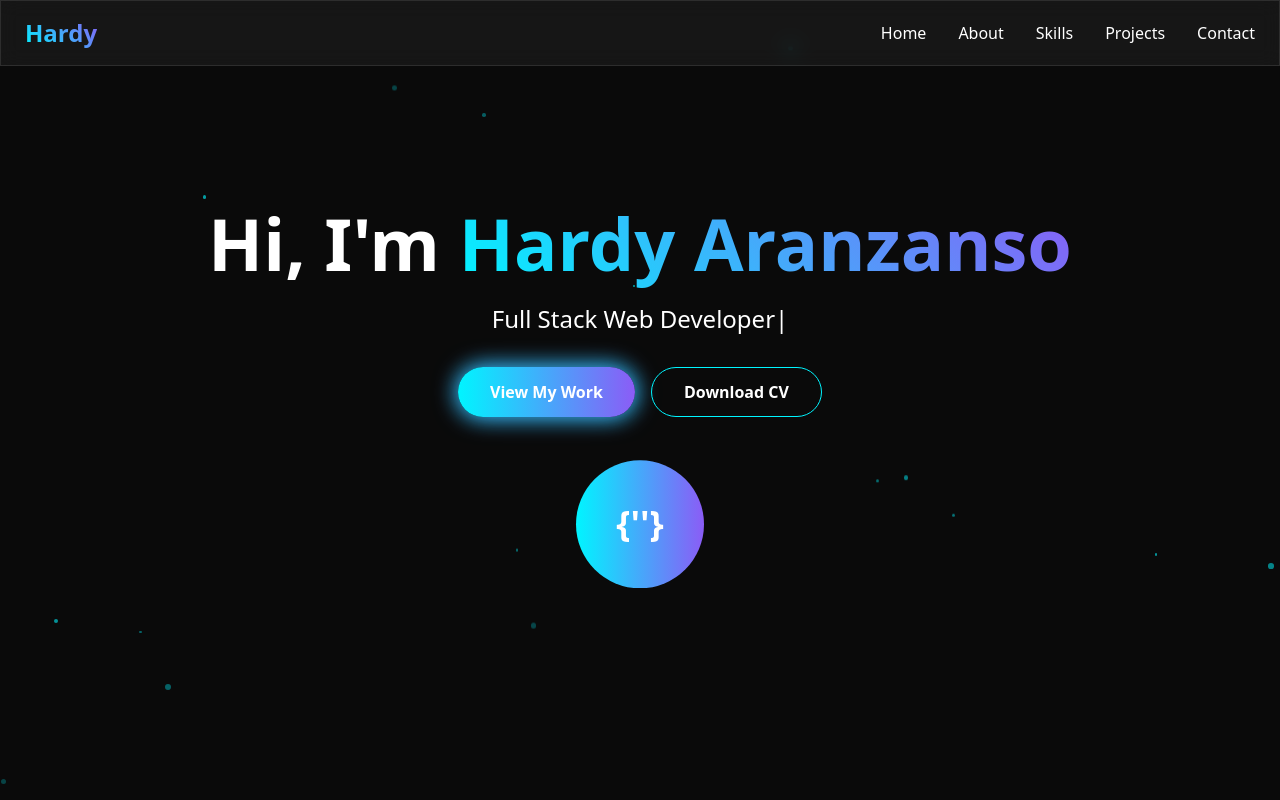
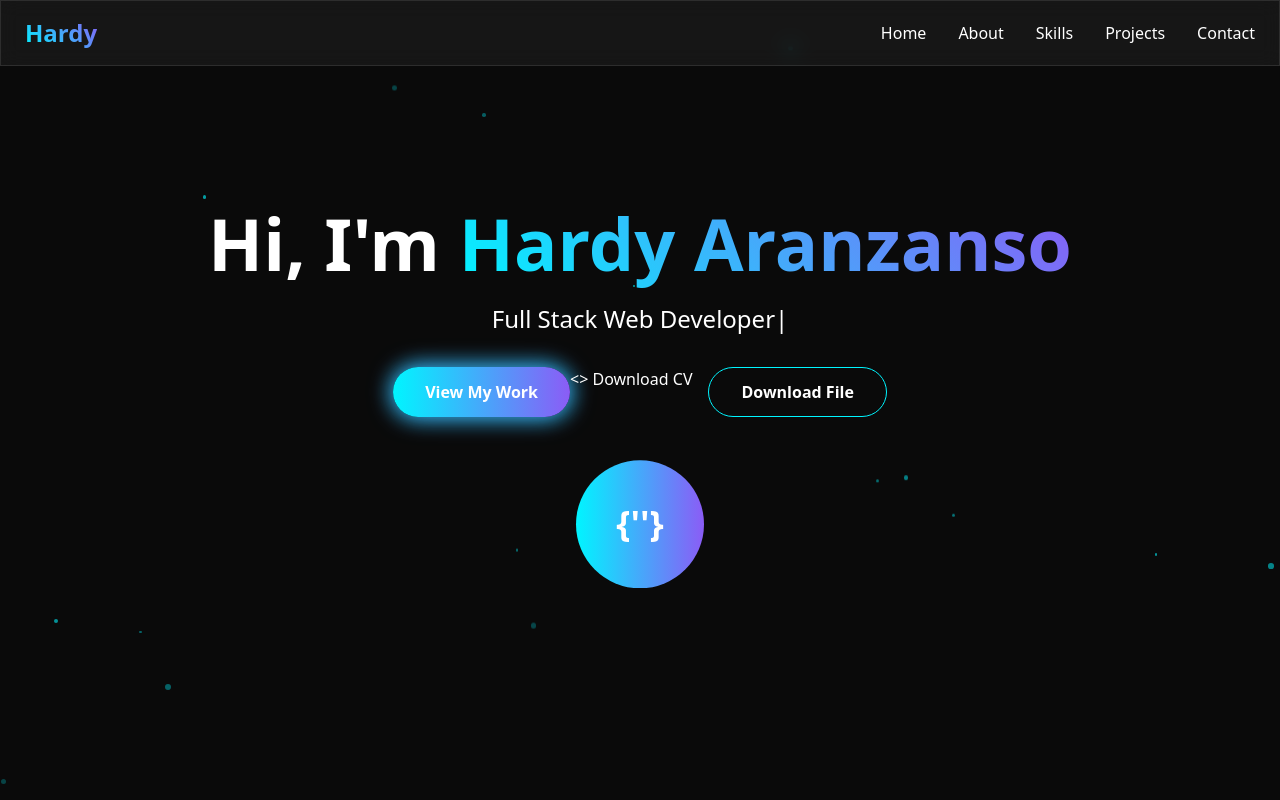
Before and after one commit to YdraH5/hardy-s-portfolio, a plain HTML site: page index.html in a window 1280 px wide. Shown: the top 800 px of the page. Drawn offline with nearby package versions, Linux system fonts and the light colour scheme.

Commit message:
Update index.html

```diff
--- a/index.html
+++ b/index.html
@@ -111,9 +111,13 @@
                     <button class="bg-gradient-to-r from-cyber-blue to-cyber-purple px-8 py-3 rounded-full font-semibold hover:scale-105 transition-transform animate-glow">
                         View My Work
                     </button>
-                    <button class="border border-cyber-blue px-8 py-3 rounded-full font-semibold hover:bg-cyber-blue hover:text-black transition-all">
+                    <>
                         Download CV
                     </button>
+                    <a href=".cv.pdf" download="cv.pdf">
+                        <button class="border border-cyber-blue px-8 py-3 rounded-full font-semibold hover:bg-cyber-blue hover:text-black transition-all">Download File</button>
+                    </a>
+
                 </div>
             </div>
             <div class="animate-float">
@@ -462,4 +466,5 @@
         });
     </script>
 </body>
+
 </html>
```
